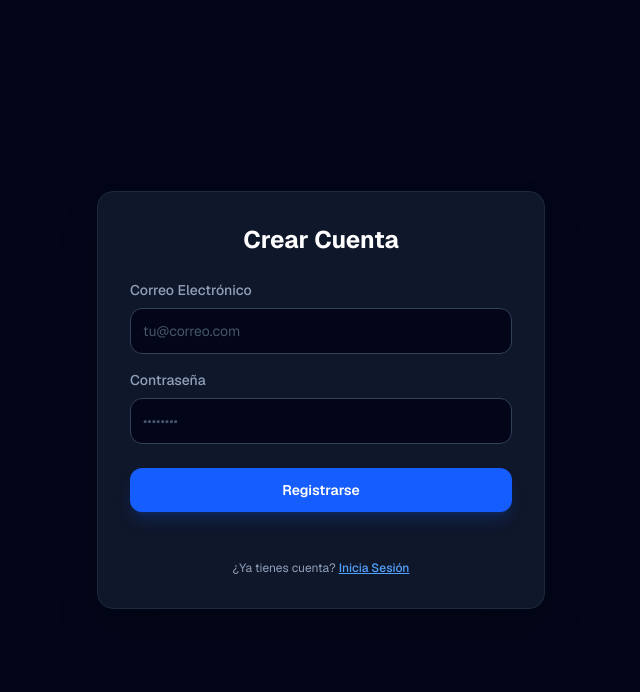
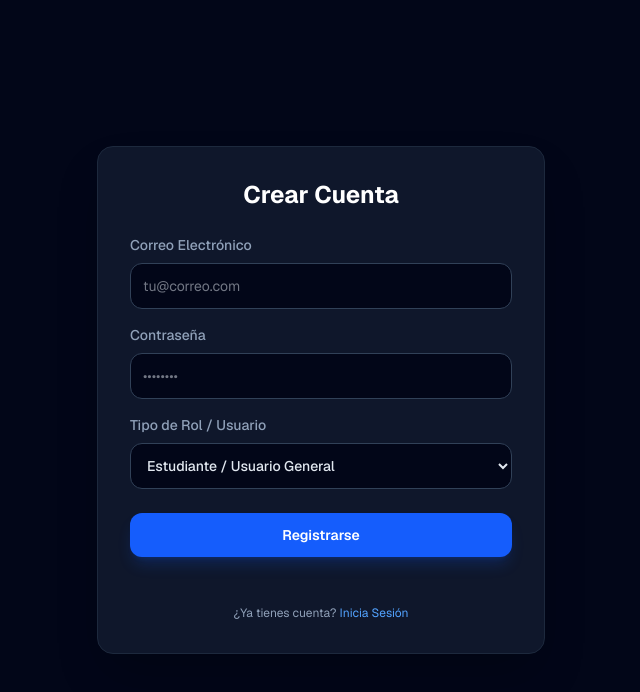
Before and after one commit to joeliga/jotace-app, a Next.js app: page /register in a window 1280 px wide. Shown: the top 692 px of the page, without its empty margins (319-959 px from the left). Built offline with nearby package versions, Linux system fonts and the light colour scheme.

Commit message:
feat: implementacion de 2 roles de usuario (estudiante y admin) con restriccion de acceso

```diff
--- a/app/admin/page.tsx
+++ b/app/admin/page.tsx
@@ -1,7 +1,7 @@
-
 'use client'
 
 import { useState, useEffect } from 'react'
+import { useRouter } from 'next/navigation'
 import { supabase } from '@/lib/supabase'
 import Link from 'next/link'
 
@@ -16,10 +16,36 @@ interface Solicitud {
 export default function AdminDashboard() {
   const [solicitudes, setSolicitudes] = useState<Solicitud[]>([])
   const [loading, setLoading] = useState(true)
+  const [userRole, setUserRole] = useState<string>('')
+  const router = useRouter()
 
   useEffect(() => {
+    verificarRolYCargar()
+  }, [])
+
+  const verificarRolYCargar = async () => {
+    // 1. Obtener la sesión actual
+    const { data: { session } } = await supabase.auth.getSession()
+
+    if (!session) {
+      router.push('/login')
+      return
+    }
+
+    // 2. Extraer el rol guardado en los metadatos del usuario
+    const role = session.user.user_metadata?.role || 'estudiante'
+    setUserRole(role)
+
+    // 3. Validación de permisos: Si NO es admin, redirigir a dashboard de estudiante
+    if (role !== 'admin') {
+      alert('Acceso denegado: Este panel requiere rol de Administrador/Docente.')
+      router.push('/dashboard')
+      return
+    }
+
+    // 4. Si es admin, cargar todas las solicitudes
     cargarTodasLasSolicitudes()
-  }, [])
+  }
 
   const cargarTodasLasSolicitudes = async () => {
     const { data } = await supabase
@@ -31,7 +57,7 @@ export default function AdminDashboard() {
     setLoading(false)
   }
 
-  // Operación CRUD: UPDATE (Actualizar Estado)
+  // Operación CRUD: UPDATE
   const handleCambiarEstado = async (id: string, nuevoEstado: string) => {
     const { error } = await supabase
       .from('solicitudes')
@@ -43,10 +69,9 @@ export default function AdminDashboard() {
     }
   }
 
-  // Operación CRUD: DELETE (Eliminar Solicitud)
+  // Operación CRUD: DELETE
   const handleEliminar = async (id: string) => {
-    const confirmar = confirm('¿Estás seguro de eliminar esta solicitud?')
-    if (!confirmar) return
+    if (!confirm('¿Estás seguro de eliminar esta solicitud?')) return
 
     const { error } = await supabase
       .from('solicitudes')
@@ -58,22 +83,27 @@ export default function AdminDashboard() {
     }
   }
 
-  if (loading) return <p className="p-8 text-center text-slate-500">Cargando panel de administración...</p>
+  if (loading) return <p className="p-8 text-center text-slate-500">Verificando permisos de administrador...</p>
 
   return (
-    <main className="min-h-screen bg-slate-50 p-6 max-w-5xl mx-auto">
+    <main className="min-h-screen bg-slate-50 p-6 max-w-5xl mx-auto font-sans">
       <header className="flex justify-between items-center mb-8 bg-white p-4 rounded-xl border">
         <div>
-          <h1 className="text-xl font-bold text-slate-800">Panel de Administración - JOTACE</h1>
-          <p className="text-xs text-slate-500">Gestión General de Pedidos y Tutorías</p>
+          <div className="flex items-center gap-2">
+            <h1 className="text-xl font-bold text-slate-800">Panel de Administración</h1>
+            <span className="bg-purple-100 text-purple-700 text-xs font-semibold px-2.5 py-0.5 rounded-full border border-purple-300">
+              Rol: {userRole.toUpperCase()}
+            </span>
+          </div>
+          <p className="text-xs text-slate-500">Gestión General de Pedidos y Tutorías (Vista Privada Admin)</p>
         </div>
-        <Link href="/dashboard" className="text-xs text-blue-600 underline">
-          Ir a Vista Cliente
+        <Link href="/dashboard" className="text-xs text-blue-600 underline font-medium">
+          Ir a Vista Estudiante
         </Link>
       </header>
 
       <section className="bg-white p-6 rounded-xl border shadow-sm">
-        <h2 className="font-bold text-lg mb-4">Todas las Solicitudes Recibidas</h2>
+        <h2 className="font-bold text-lg mb-4 text-slate-800">Todas las Solicitudes Recibidas</h2>
         {solicitudes.length === 0 ? (
           <p className="text-sm text-slate-500">No hay solicitudes registradas en el sistema.</p>
         ) : (
@@ -86,7 +116,6 @@ export default function AdminDashboard() {
                 </div>
 
                 <div className="flex items-center gap-2">
-                  {/* Selector de UPDATE de estado */}
                   <select
                     value={s.estado}
                     onChange={(e) => handleCambiarEstado(s.id, e.target.value)}
@@ -97,7 +126,6 @@ export default function AdminDashboard() {
                     <option value="Completado">Completado</option>
                   </select>
 
-                  {/* Botón de DELETE */}
                   <button
                     onClick={() => handleEliminar(s.id)}
                     className="px-3 py-2 bg-red-500 text-white rounded-lg text-xs font-semibold hover:bg-red-600"
--- a/app/page.tsx
+++ b/app/page.tsx
@@ -8,7 +8,7 @@ interface LibroRecurso {
   first_publish_year?: number
 }
 
-// Función para consumir la API pública con async/await desde el servidor (Server Component)
+// Función para consumir la API
 async function obtenerRecursosAcademicos(): Promise<LibroRecurso[]> {
   try {
     // Usamos la API pública de Open Library buscando libros de matemáticas o educación
--- a/app/register/page.tsx
+++ b/app/register/page.tsx
@@ -8,6 +8,7 @@ import Link from 'next/link'
 export default function Register() {
   const [email, setEmail] = useState('')
   const [password, setPassword] = useState('')
+  const [role, setRole] = useState<'estudiante' | 'admin'>('estudiante') // Estado para el Rol
   const [error, setError] = useState('')
   const [exito, setExito] = useState(false)
   const router = useRouter()
@@ -17,9 +18,15 @@ export default function Register() {
     setError('')
     setExito(false)
 
+    // Guardamos el email, password y el ROL en Supabase Auth
     const { data, error: registerError } = await supabase.auth.signUp({
       email,
       password,
+      options: {
+        data: {
+          role: role // Guardamos 'estudiante' o 'admin'
+        }
+      }
     })
 
     if (registerError) {
@@ -30,8 +37,13 @@ export default function Register() {
     if (data.user) {
       setExito(true)
       setTimeout(() => {
-        router.push('/dashboard')
-      }, 2000)
+        // Redirigir según el rol seleccionado
+        if (role === 'admin') {
+          router.push('/admin')
+        } else {
+          router.push('/dashboard')
+        }
+      }, 1500)
     }
   }
 
@@ -41,14 +53,14 @@ export default function Register() {
         <h2 className="text-2xl font-bold text-white text-center">Crear Cuenta</h2>
 
         {error && (
-          <div className="p-3 bg-red-900/30 border border-red-800/50 rounded-xl">
-            <p className="text-red-400 text-sm text-center font-medium">{error}</p>
+          <div className="p-3 bg-red-900/30 border border-red-800/50 rounded-xl text-red-400 text-sm text-center">
+            {error}
           </div>
         )}
 
         {exito && (
-          <div className="p-3 bg-emerald-900/30 border border-emerald-800/50 rounded-xl">
-            <p className="text-emerald-400 text-sm text-center font-medium">¡Cuenta creada con éxito! Redirigiendo...</p>
+          <div className="p-3 bg-emerald-900/30 border border-emerald-800/50 rounded-xl text-emerald-400 text-sm text-center">
+            ¡Cuenta creada con éxito como {role.toUpperCase()}! Redirigiendo...
           </div>
         )}
 
@@ -60,10 +72,11 @@ export default function Register() {
               required
               value={email}
               onChange={(e) => setEmail(e.target.value)}
-              className="w-full bg-slate-950 border border-slate-700 text-slate-200 placeholder-slate-600 p-3 rounded-xl focus:outline-none focus:border-blue-500 focus:ring-1 focus:ring-blue-500 transition-all text-sm"
+              className="w-full bg-slate-950 border border-slate-700 text-slate-200 p-3 rounded-xl text-sm focus:border-blue-500 focus:outline-none"
               placeholder="tu@correo.com"
             />
           </div>
+
           <div>
             <label className="block text-sm font-medium text-slate-400 mb-2">Contraseña</label>
             <input
@@ -71,9 +84,22 @@ export default function Register() {
               required
               value={password}
               onChange={(e) => setPassword(e.target.value)}
-              className="w-full bg-slate-950 border border-slate-700 text-slate-200 placeholder-slate-600 p-3 rounded-xl focus:outline-none focus:border-blue-500 focus:ring-1 focus:ring-blue-500 transition-all text-sm"
+              className="w-full bg-slate-950 border border-slate-700 text-slate-200 p-3 rounded-xl text-sm focus:border-blue-500 focus:outline-none"
               placeholder="••••••••"
             />
+          </div>
+
+          {/* SELECTOR DE ROL (REQUISITO EXIGIDO) */}
+          <div>
+            <label className="block text-sm font-medium text-slate-400 mb-2">Tipo de Rol / Usuario</label>
+            <select
+              value={role}
+              onChange={(e) => setRole(e.target.value as 'estudiante' | 'admin')}
+              className="w-full bg-slate-950 border border-slate-700 text-slate-200 p-3 rounded-xl text-sm focus:border-blue-500 focus:outline-none font-medium"
+            >
+              <option value="estudiante">Estudiante / Usuario General</option>
+              <option value="admin">Administrador / Docente</option>
+            </select>
           </div>
         </div>
 
@@ -83,7 +109,7 @@ export default function Register() {
 
         <p className="text-xs text-center text-slate-400 mt-6">
           ¿Ya tienes cuenta?{' '}
-          <Link href="/login" className="text-blue-400 hover:text-blue-300 font-medium transition-colors underline">
+          <Link href="/login" className="text-blue-400 hover:underline">
             Inicia Sesión
           </Link>
         </p>
```
